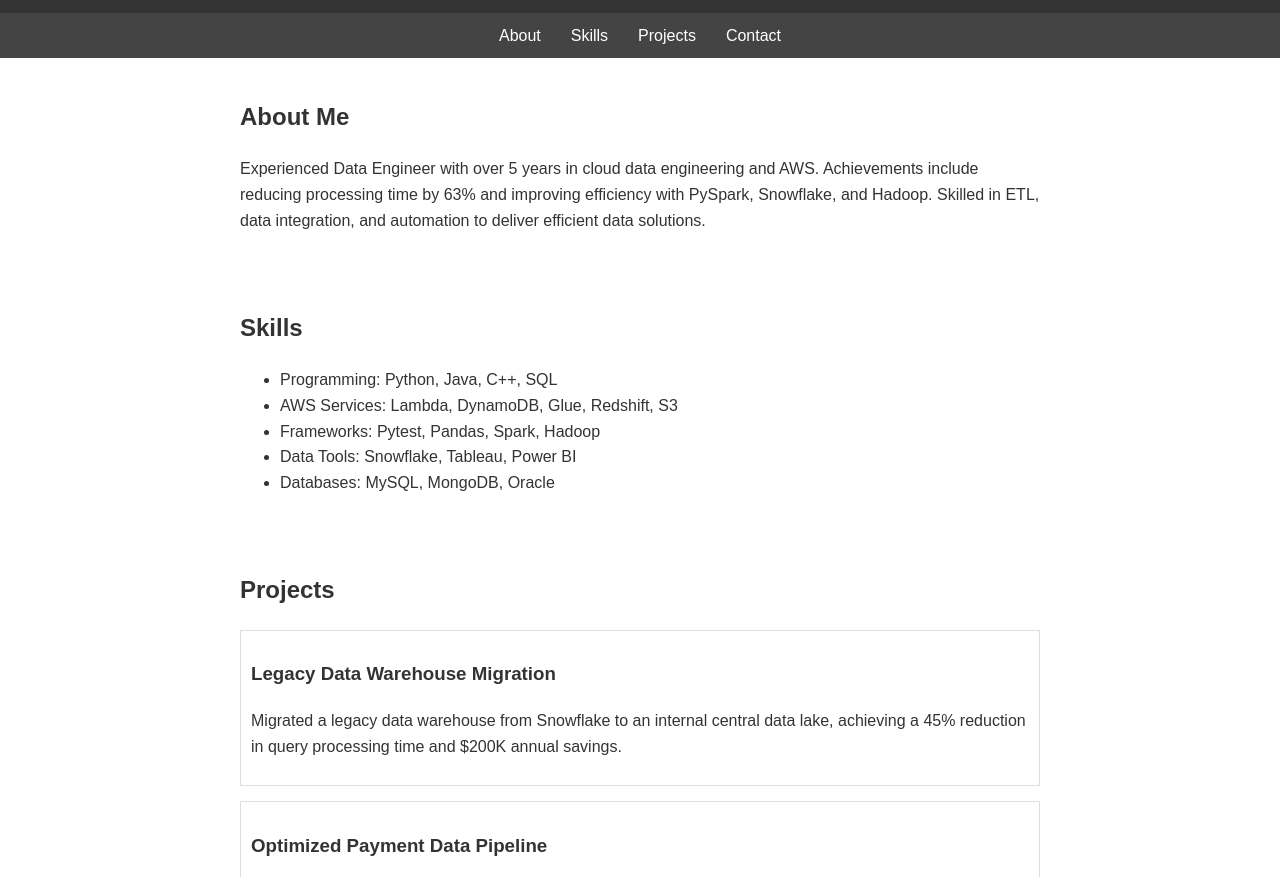
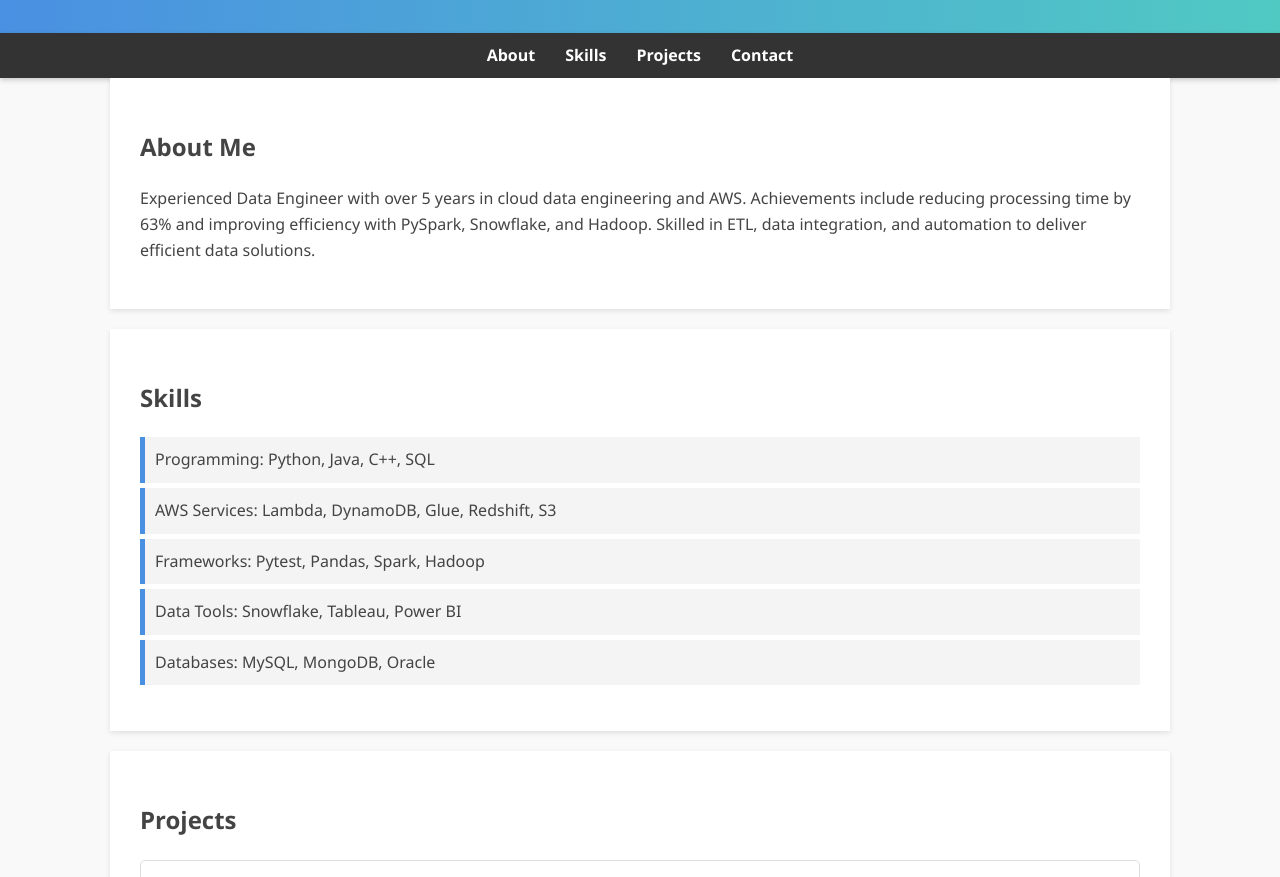
Before and after one commit to vamsi-janjanam/vamsi-janjanam.github.io, a plain HTML site: page index.html in a window 1280 px wide. Shown: the part 143-1020 px from the top of the page. Drawn offline with Linux system fonts and the light colour scheme.

Commit message:
Update index.html

```diff
--- a/index.html
+++ b/index.html
@@ -6,48 +6,77 @@
     <title>Vamsi Krishna Janjanam | Portfolio</title>
     <style>
         body {
-            font-family: Arial, sans-serif;
+            font-family: 'Segoe UI', Tahoma, Geneva, Verdana, sans-serif;
             margin: 0;
             padding: 0;
             line-height: 1.6;
-            color: #333;
+            color: #444;
+            background-color: #f9f9f9;
         }
         header {
-            background: #333;
+            background: linear-gradient(to right, #4a90e2, #50c9c3);
             color: #fff;
-            padding: 10px 20px;
+            padding: 20px 0;
             text-align: center;
         }
         nav {
             display: flex;
             justify-content: center;
-            background: #444;
+            background: #333;
             padding: 10px 0;
+            box-shadow: 0 2px 5px rgba(0, 0, 0, 0.2);
         }
         nav a {
             color: #fff;
             text-decoration: none;
             margin: 0 15px;
+            font-weight: bold;
         }
         nav a:hover {
             text-decoration: underline;
         }
         section {
-            padding: 20px;
-            max-width: 800px;
+            padding: 30px;
+            max-width: 1000px;
             margin: auto;
+            background: #fff;
+            box-shadow: 0 2px 5px rgba(0, 0, 0, 0.1);
+            margin-bottom: 20px;
         }
         footer {
             background: #333;
             color: #fff;
             text-align: center;
-            padding: 10px 20px;
+            padding: 15px 20px;
             margin-top: 20px;
         }
         .project {
             border: 1px solid #ddd;
+            padding: 20px;
+            margin-bottom: 15px;
+            border-radius: 5px;
+        }
+        .project h3 {
+            color: #4a90e2;
+        }
+        .project p {
+            margin: 10px 0 0;
+        }
+        ul {
+            list-style: none;
+            padding: 0;
+        }
+        ul li {
+            background: #f4f4f4;
+            margin: 5px 0;
             padding: 10px;
-            margin-bottom: 15px;
+            border-left: 5px solid #4a90e2;
+        }
+        a {
+            color: #4a90e2;
+        }
+        a:hover {
+            color: #50c9c3;
         }
     </style>
 </head>
```
